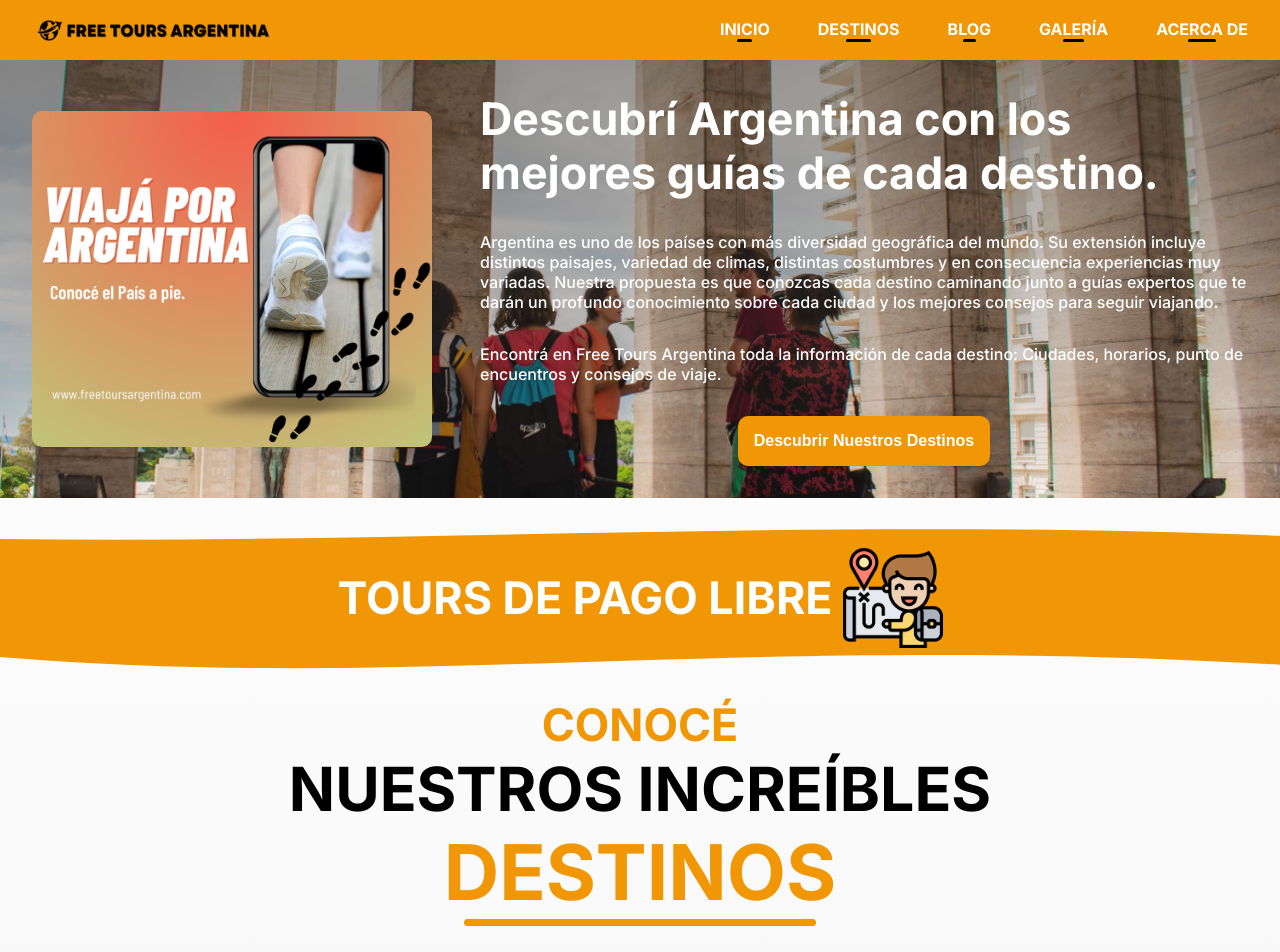
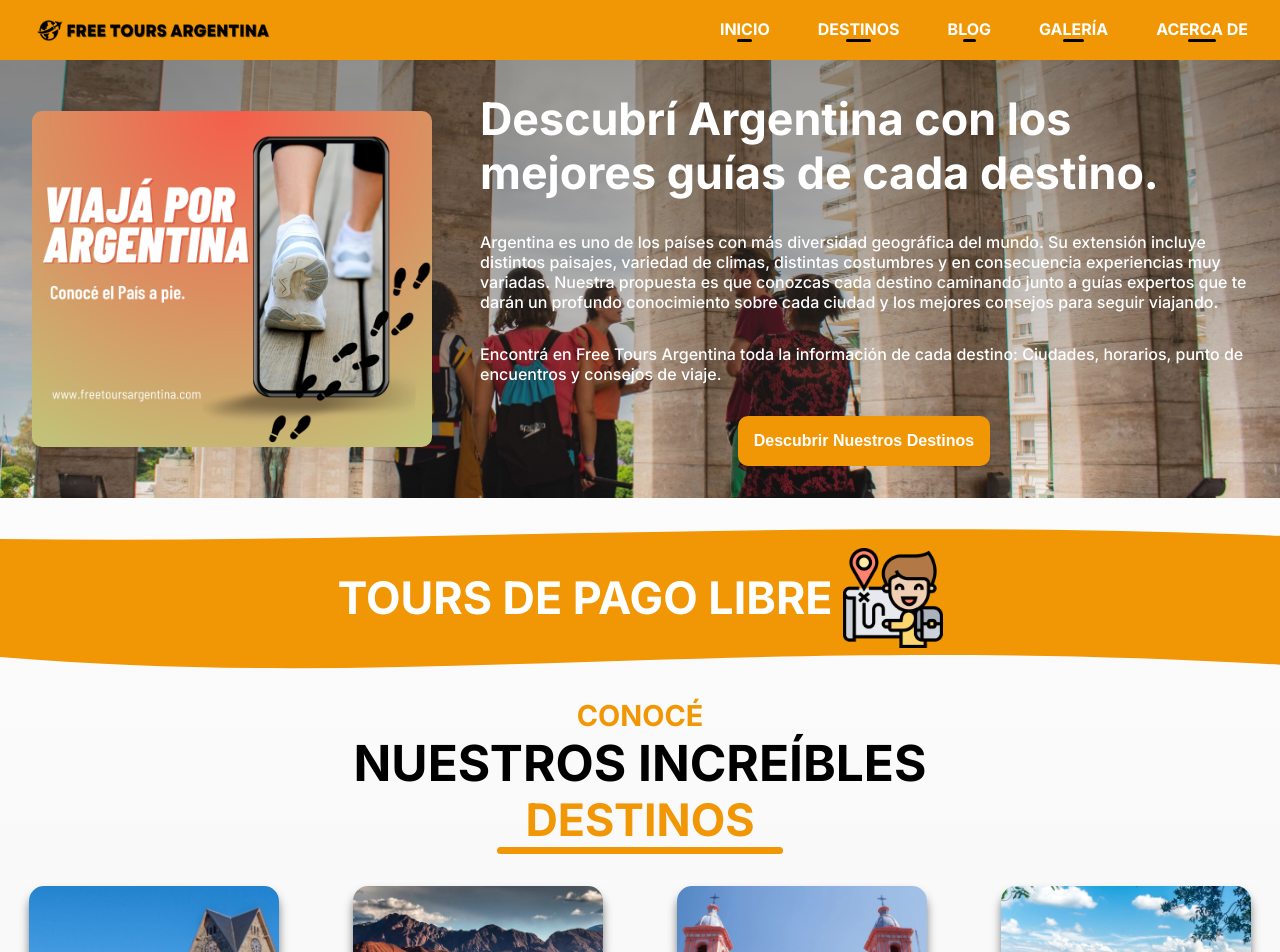
Before and after one commit to GonzaloGuaimas/tourism-blog-website-nextjs, a Next.js app: page / in a window 1280 px wide. Shown: the top 952 px of the page. Built offline with nearby package versions, Linux system fonts and the light colour scheme.

Commit message:
change global btn and title style

```diff
--- a/components/About.tsx
+++ b/components/About.tsx
@@ -8,7 +8,7 @@ const About = () => {
     const aboutText3 = 'Para quien visite Argentina, reunimos los Free Tours de las ciudades con atractivos turísticos más destacados del país. Estos Walking Tours tienen una impronta histórica y cultural donde cada Guía hace hincapié en los monumentos arquitectónicos, hechos históricos, estilo de vida, curiosidades, secretos y personajes de la historia. En cada lugar también se juega con la geo localización y se interpreta la geografía de forma didáctica y sencilla.'
   return (
     <>
-        <div className={styles.titleSection} id={'about'} style={{ marginTop: '2rem' }}>
+        <div className='titleSection' id={'about'} style={{ marginTop: '2rem' }}>
             <h2>CONOCENOS MÁS</h2>
             <h1>¿QUÉ ES UN FREE TOUR?</h1>
             <hr />
--- a/components/BlogGrid.tsx
+++ b/components/BlogGrid.tsx
@@ -5,7 +5,7 @@ import BlogCard from './pure/BlogCard'
 const BlogGrid = () => {
   return (
     <>
-      <div className={styles.titleSection} id={'blog'}>
+      <div className='titleSection'id={'blog'}>
         <h2>NUESTRO BLOG</h2>
         <h2>DEL FREE TOUR!</h2>
         <h1>EL DÍA A DÍA</h1>
@@ -16,7 +16,7 @@ const BlogGrid = () => {
         <BlogCard image={'/assets/blogExample/main.jpg'} title={'Este fin de Semana estuvimos Con todo!'} subtitle={'llegaron turistas de todas partes'} date={'19 dic 22'}/>
         <BlogCard image={'/assets/blogExample/main.png'} title={'Que Calor en Catamarca'} subtitle={'a pesar de las altas temperaturas acá estuvimos'} date={'19 dic 22'}/>
       </div>
-      <button className={styles.Button}><span>Visitá Nuestro Blog Completo</span></button>
+      <button className='Button'><span>Visitá Nuestro Blog Completo</span></button>
     </>
   )
 }
--- a/components/DestinationGrid.tsx
+++ b/components/DestinationGrid.tsx
@@ -6,7 +6,7 @@ import DestinationCard from './pure/DestinationCard'
 const DestinationGrid = () => {
   return (
     <>
-      <div className={styles.titleSection} id={'destination'}>
+      <div className='titleSection' id={'destination'}>
         <h2>CONOCÉ</h2>
         <h1>NUESTROS INCREÍBLES</h1>
         <h3>DESTINOS</h3>
--- a/components/Home.tsx
+++ b/components/Home.tsx
@@ -14,7 +14,7 @@ const HomeComponent = () => {
           <p>
             Encontrá en Free Tours Argentina toda la información de cada destino: Ciudades, horarios, punto de encuentros y consejos de viaje.
           </p>
-          <button className={styles.Button}><span>Descubrir Nuestros Destinos</span></button>
+          <button className='Button'><span>Descubrir Nuestros Destinos</span></button>
         </div>
     </div>
   )
--- a/styles/Home.module.css
+++ b/styles/Home.module.css
@@ -7,73 +7,6 @@
   overflow-y: hidden;
 }
 
-/*--------------GLOBAL-------------------*/
-.titleSection {
-  display: flex;
-  flex-direction: column;
-  align-items: center;
-  padding-bottom: 2rem;
-}
-.titleSection h1{
-  /* font-size: 3rem; */
-  font-size: calc(3rem + 1vw);
-  text-align: center;
-}
-.titleSection h2{
-  /* font-size: 2rem; */
-  font-size: calc(2rem + 1vw);
-  color: var(--primary-color);
-  text-align: center;
-}
-.titleSection h3{
-  /* font-size: 4rem; */
-  font-size: calc(4rem + 1vw);
-  color: var(--primary-color);
-  text-align: center;
-}
-.titleSection hr{
-  height: 7px;
-  width: 50%;
-  background-color: var(--primary-color);
-  border-radius: 1rem;
-  border: none;
-}
-
-.Button {
-  background-color: var(--primary-color);
-  border: none;
-  padding: 1rem;
-  font-weight: bold;
-  color: white;
-  font-size: 1rem;
-  cursor: pointer;
-  transition-duration: 0.5s;
-  border-radius: 10px;
-}
-.Button:hover {
-  box-shadow: 0 12px 16px 0 rgba(0,0,0,0.24),0 17px 50px 0 rgba(0,0,0,0.19);
-}
-.Button span:after {
-  content: '\00bb';
-  position: absolute;
-  opacity: 0;
-  top: 0;
-  left: -20px;
-  transition: 0.2s;
-}
-.Button span {
-  cursor: pointer;
-  display: inline-block;
-  position: relative;
-  transition: 0.2s;
-}
-.Button:hover span {
-  padding-left: 25px;
-}
-.Button:hover span:after {
-  opacity: 1;
-  left: 0;
-}
 /*---------------NAVBAR-----------------------*/
 .navBar {
   display: flex;
--- a/styles/Places.module.css
+++ b/styles/Places.module.css
@@ -75,7 +75,7 @@
     flex-direction: column;
     align-items: center;
     padding: 1rem;
-    width: 150px;
+    width: 130px;
     height: max-content;
     border-radius: 10px;
     background-color: white;
--- a/styles/globals.css
+++ b/styles/globals.css
@@ -127,7 +127,7 @@ a {
 .toggle .line3 {
   transform: rotate(45deg) translate(-8px, -5px);
 }
-/*-------------------GLOBAL------------------------*/
+
 /*--------------GLOBAL-------------------*/
 .titleSection {
   display: flex;
@@ -136,19 +136,16 @@ a {
   padding-bottom: 2rem;
 }
 .titleSection h1{
-  /* font-size: 3rem; */
-  font-size: calc(3rem + 1vw);
+  font-size: calc(2.3rem + 1vw);
   text-align: center;
 }
 .titleSection h2{
-  /* font-size: 2rem; */
-  font-size: calc(2rem + 1vw);
+  font-size: calc(1rem + 1vw);
   color: var(--primary-color);
   text-align: center;
 }
 .titleSection h3{
-  /* font-size: 4rem; */
-  font-size: calc(4rem + 1vw);
+  font-size: calc(2rem + 1vw);
   color: var(--primary-color);
   text-align: center;
 }
@@ -159,3 +156,40 @@ a {
   border-radius: 1rem;
   border: none;
 }
+
+
+.Button {
+  background-color: var(--primary-color);
+  border: none;
+  padding: 1rem;
+  font-weight: bold;
+  color: white;
+  font-size: 1rem;
+  cursor: pointer;
+  transition-duration: 0.5s;
+  border-radius: 10px;
+}
+.Button:hover {
+  box-shadow: 0 12px 16px 0 rgba(0,0,0,0.24),0 17px 50px 0 rgba(0,0,0,0.19);
+}
+.Button span:after {
+  content: '\00bb';
+  position: absolute;
+  opacity: 0;
+  top: 0;
+  left: -20px;
+  transition: 0.2s;
+}
+.Button span {
+  cursor: pointer;
+  display: inline-block;
+  position: relative;
+  transition: 0.2s;
+}
+.Button:hover span {
+  padding-left: 25px;
+}
+.Button:hover span:after {
+  opacity: 1;
+  left: 0;
+}
```
